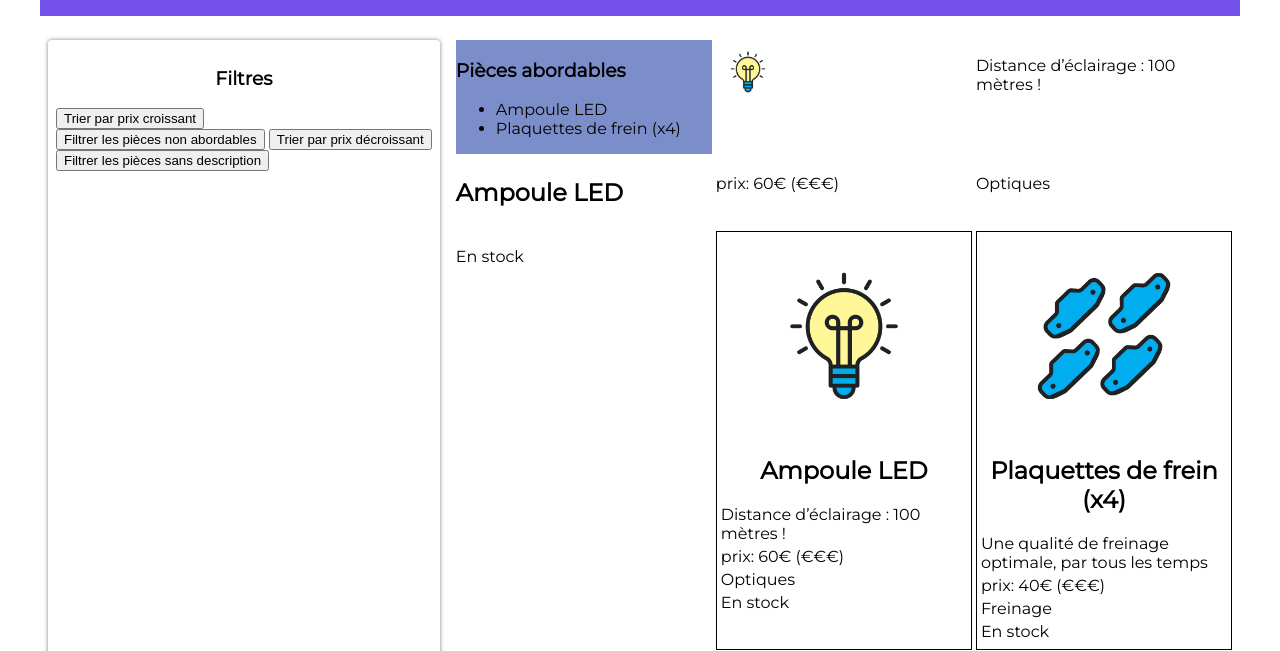
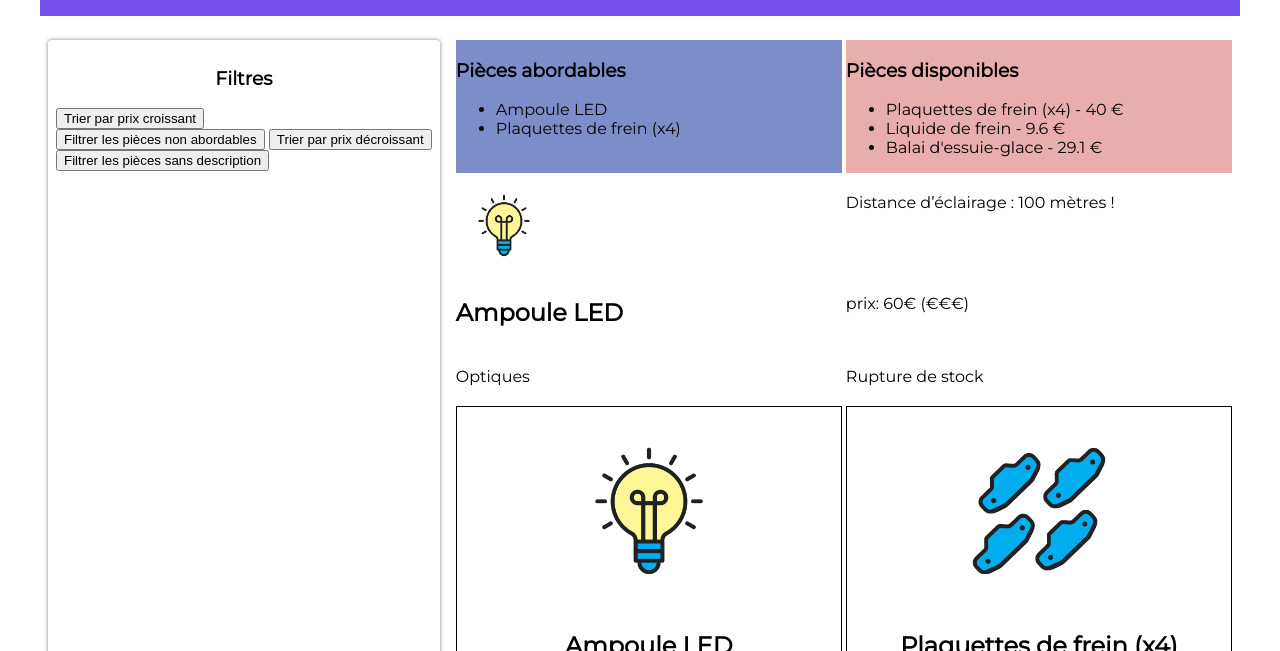
Before and after one commit to marie-lourdes/Bonne-pieces, a website: page index.html in a window 1280 px wide. Shown: the part 98-749 px from the top of the page. Drawn offline with Linux system fonts and the light colour scheme.

Commit message:
exo:add resume produit dispo and price

```diff
--- a/index.html
+++ b/index.html
@@ -31,6 +31,10 @@
 					<h3>Pièces abordables</h3>
 
 				</div>
+				<div class="disponibles">
+					<h3>Pièces disponibles</h3>
+
+				</div>
 
 			</section>
 		</main>
--- a/pieces-autos.json
+++ b/pieces-autos.json
@@ -6,7 +6,7 @@
         "categorie": "Optiques",
         "image": "images/ampoule-led.png",
         "description": "Distance d’éclairage : 100 mètres !",
-        "disponibilite": true
+        "disponibilite": false
     },
     {
         "id": 2,
--- a/pieces.js
+++ b/pieces.js
@@ -215,3 +215,44 @@ for (let nom of noms) {
 
 // Rattachement de toute la liste à la page
 document.querySelector(".abordables").appendChild(abordablesElement);
+
+/* EXERCICE AFFICHE RESUME DE PRODUIT AVEC LA DESCRIPTION DES PRODUITS ABORDABLES ET LE PRIX DES PIECES*/
+
+// Recuperation des nom des pieces et du prix
+const nomsDisponibles = pieces.map(piece => piece.nom);/* map extrait element par element du tableau pieces*/
+const prixDisponibles = pieces.map(piece => piece.prix);
+console.log(" resume nomDisponible map (nom) avant splice()", nomsDisponibles);
+
+
+
+ for (let i= pieces.length -1; i >=0; i--){
+
+    if( pieces[i].disponibilite === false){/* la condition verifie la valeur false de la disponibilité du tableau pieces*/
+
+        nomsDisponibles.splice(i, 1);
+
+        prixDisponibles.splice(i, 1);
+/* la condtion verifie la valeur false des disponibilité, si c est false (donc verifié vrai), la liste des noms de pieces non disponible ( valeur false) sont supprimé un par un,
+en synchronisant les iterations sur le i de la boucle for :
+avec les iterations sur le i de la piece du tableau pieces avec sa valeur disponible,
+avec  les iterations sur le i du tableau mappée nom
+ et avec les iteration sur le i du tableau mappé prix   */
+
+
+    };
+};
+const resumeDispoPrix="pieces disponibles :"+ nomsDisponibles + " " + "prix correspondants:"+prixDisponibles;
+console.log("resume nomDisponibles apres splice()", nomsDisponibles);
+console.log("resume nomsDisponible et prix:",resumeDispoPrix);
+
+
+
+const disponiblesElement = document.createElement("ul");
+
+for (let i = 0; i < nomsDisponibles.length; i++) {
+	const nomElement = document.createElement("li");
+	nomElement.innerText = nomsDisponibles[i] + " - " + prixDisponibles[i] + " €";
+	disponiblesElement.appendChild(nomElement);
+}
+
+document.querySelector(".disponibles").appendChild(disponiblesElement);
--- a/styles.css
+++ b/styles.css
@@ -46,7 +46,7 @@ main {
 	flex: 1;
 	margin: 8px;
 	display: grid;
-	grid-template-columns: repeat(3, 1fr);
+	grid-template-columns: repeat(2, 1fr);
 	gap: 4px;
 }
 .fiches article {
@@ -70,3 +70,7 @@ main {
 .abordables{
 	background:#7c8ec9;
 }
+
+.disponibles{
+	background:#e8adad;
+}
```
